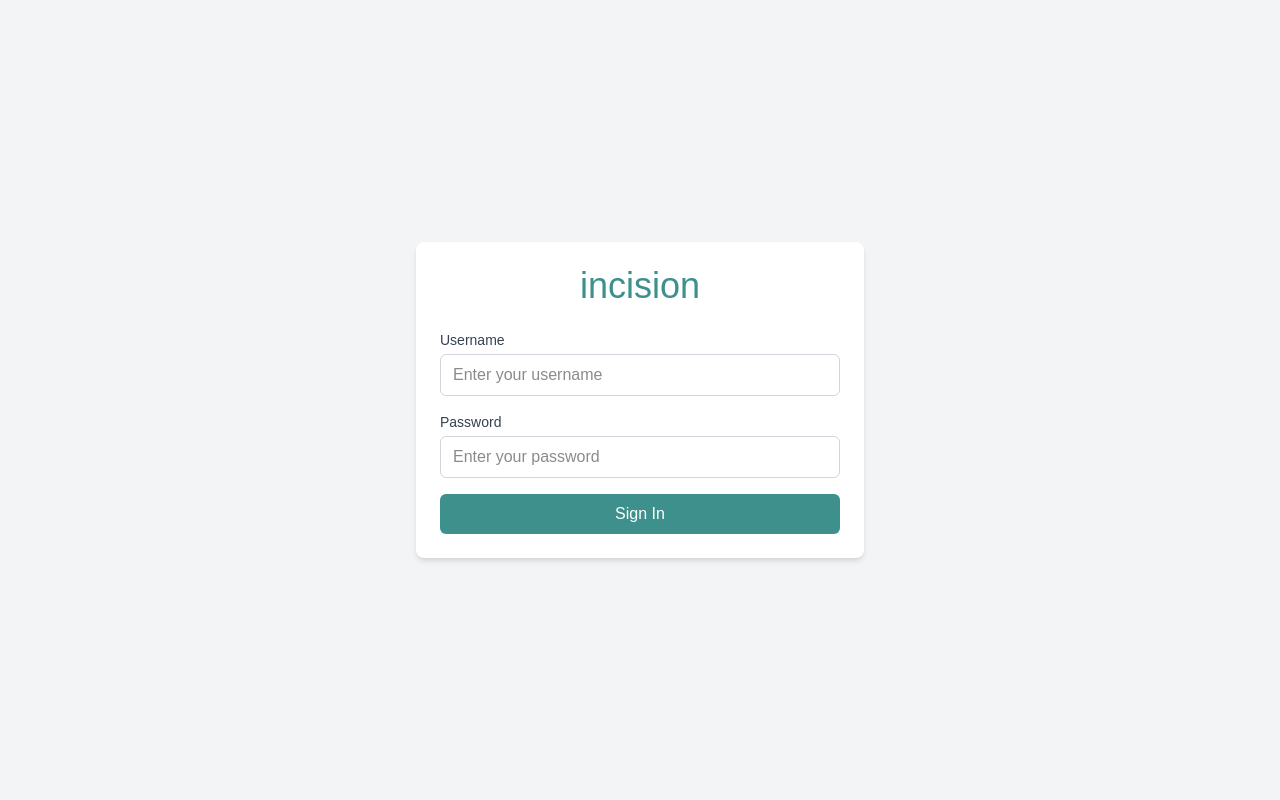
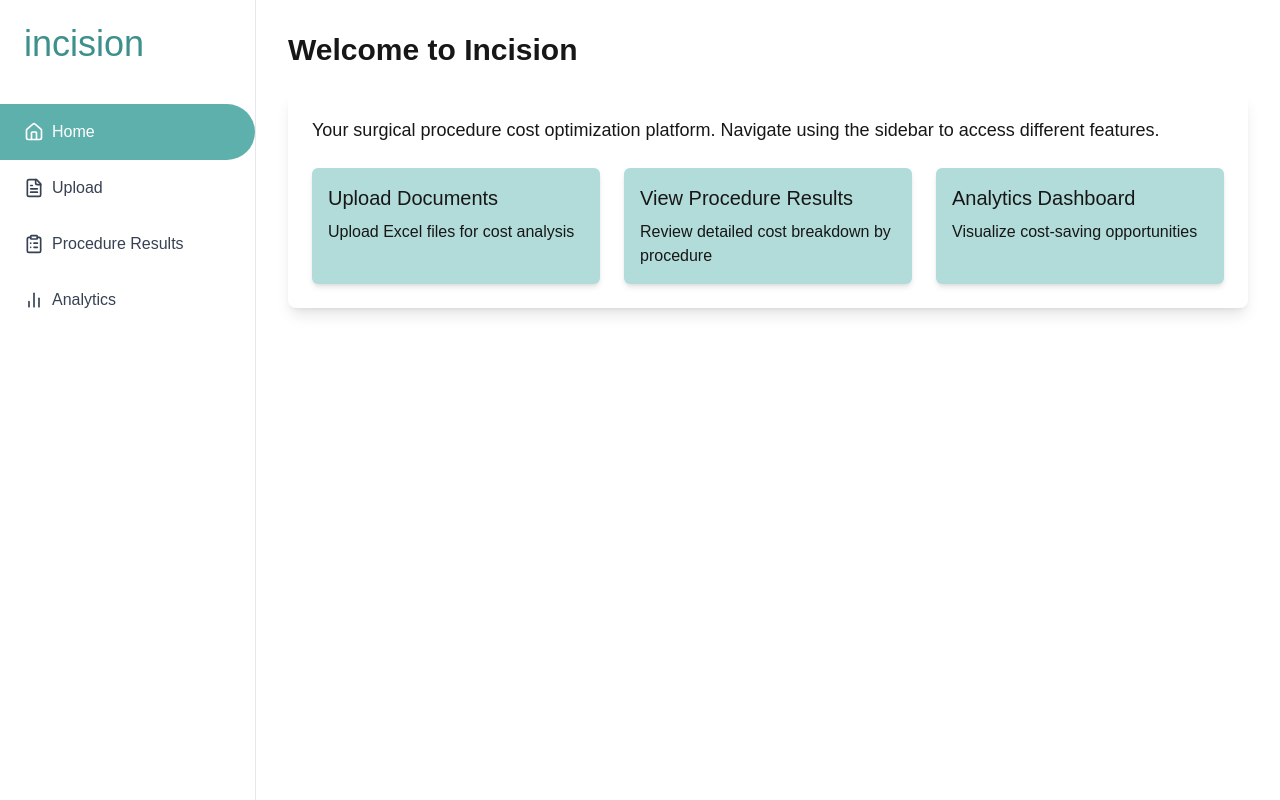
Before and after one commit to Anthony-Shoshi/incision-frontend, a Next.js app: page / in a window 1280 px wide. Built offline with nearby package versions, Linux system fonts and the light colour scheme; no server answers.

Commit message:
removed login

```diff
--- a/src/app/document/page.tsx
+++ b/src/app/document/page.tsx
@@ -26,20 +26,10 @@ const DocumentPage = () => {
     const formData = new FormData();
     formData.append("file", file);
 
-    const token = localStorage.getItem("authToken");
-
-    if (!token) {
-      toast.error("Authentication token missing. Please log in again.");
-      return;
-    }
-
     try {
       setUploading(true);
       const response = await fetch(`${API_BASE_URL}/upload-dataset`, {
         method: "POST",
-        headers: {
-          Authorization: `Bearer ${token}`,
-        },
         body: formData,
       });
 
--- a/src/app/home/page.tsx
+++ /dev/null
@@ -1,32 +0,0 @@
-const HomePage = () => {
-  return (
-    <div className="p-8">
-      <h1 className="text-3xl font-bold mb-6">Welcome to Incision</h1>
-
-      <div className="bg-white p-6 rounded-lg shadow-lg">
-        <p className="text-lg">
-          Your surgical procedure cost optimization platform. Navigate using the sidebar to access different features.
-        </p>
-
-        <div className="mt-6 grid grid-cols-1 md:grid-cols-3 gap-6">
-          <div className="bg-[var(--color-primary-light)] p-4 rounded-md shadow-md">
-            <h3 className="font-medium text-xl font-bold mb-2">Upload Documents</h3>
-            <p>Upload Excel files for cost analysis</p>
-          </div>
-
-          <div className="bg-[var(--color-primary-light)] p-4 rounded-md shadow-md">
-            <h3 className="font-medium text-xl font-bold mb-2">View Procedure Results</h3>
-            <p>Review detailed cost breakdown by procedure</p>
-          </div>
-
-          <div className="bg-[var(--color-primary-light)] p-4 rounded-md shadow-md">
-            <h3 className="font-medium text-xl font-bold mb-2">Analytics Dashboard</h3>
-            <p>Visualize cost-saving opportunities</p>
-          </div>
-        </div>
-      </div>
-    </div>
-  );
-};
-
-export default HomePage;
--- a/src/app/layout.tsx
+++ b/src/app/layout.tsx
@@ -6,13 +6,9 @@ import Sidebar from "@/components/Sidebar";
 import { Toaster } from "react-hot-toast";
 
 export default function RootLayout({ children }: { children: ReactNode }) {
-  const [isAuthenticated, setIsAuthenticated] = useState(false);
   const [mounted, setMounted] = useState(false);
 
   useEffect(() => {
-    // This runs only on the client
-    const authToken = localStorage.getItem("authToken");
-    setIsAuthenticated(!!authToken);
     setMounted(true);
   }, []);
 
@@ -22,7 +18,7 @@ export default function RootLayout({ children }: { children: ReactNode }) {
         <Toaster />
         {mounted ? (
           <div className="flex min-h-screen">
-            {isAuthenticated && <Sidebar />}
+            <Sidebar />
             <main className="flex-1">{children}</main>
           </div>
         ) : null}
--- a/src/app/page.tsx
+++ b/src/app/page.tsx
@@ -1,107 +1,32 @@
-'use client';
+const HomePage = () => {
+  return (
+    <div className="p-8">
+      <h1 className="text-3xl font-bold mb-6">Welcome to Incision</h1>
 
-import { useState } from 'react';
+      <div className="bg-white p-6 rounded-lg shadow-lg">
+        <p className="text-lg">
+          Your surgical procedure cost optimization platform. Navigate using the sidebar to access different features.
+        </p>
 
-export default function LoginPage() {
-  const [email, setEmail] = useState('');
-  const [password, setPassword] = useState('');
-  const [error, setError] = useState('');
-  const API_BASE_URL = process.env.NEXT_PUBLIC_API_BASE_URL;
-
-  const handleSubmit = async (e: React.FormEvent) => {
-    e.preventDefault();
-    setError('');
-
-    if (!email || !password) {
-      setError('Please fill in all fields');
-      return;
-    }
-
-    try {
-      const res = await fetch(`${API_BASE_URL}/auth/login`, {
-        method: 'POST',
-        headers: {
-          'Content-Type': 'application/json',
-        },
-        body: JSON.stringify({
-          username: email,
-          password: password,
-        }),
-      });
-
-      const data = await res.json();
-
-      if (res.ok && data.access_token) {
-        // Set token as cookie for client-side access
-        localStorage.setItem("authToken", data.access_token);
-        window.location.href = "/home";
-      } else {
-        setError(data.error || 'Invalid login credentials');
-      }
-    } catch (err) {
-      console.error(err);
-      setError('An error occurred. Please try again.');
-    }
-  };
-
-  return (
-    <div className="min-h-screen flex items-center justify-center bg-gray-100">
-      <div className="bg-white p-6 rounded-lg shadow-md w-full max-w-md">
-        <h1 className="text-4xl font-medium text-[var(--color-primary-dark)] text-center mb-6">
-          incision
-        </h1>
-
-        {error && (
-          <div className="mb-4 text-red-500 text-sm text-center">
-            {error}
-          </div>
-        )}
-
-        <form onSubmit={handleSubmit} className="space-y-4">
-          <div>
-            <label htmlFor="email" className="block text-sm font-medium text-gray-700">
-              Username
-            </label>
-            <input
-              type="text"
-              id="email"
-              value={email}
-              onChange={(e) => setEmail(e.target.value)}
-              className="mt-1 w-full px-3 py-2 border border-gray-300 rounded-md focus:outline-none focus:ring-2 focus:ring-[var(--color-primary-dark)]"
-              placeholder="Enter your username"
-              required
-            />
+        <div className="mt-6 grid grid-cols-1 md:grid-cols-3 gap-6">
+          <div className="bg-[var(--color-primary-light)] p-4 rounded-md shadow-md">
+            <h3 className="font-medium text-xl font-bold mb-2">Upload Documents</h3>
+            <p>Upload Excel files for cost analysis</p>
           </div>
 
-          <div>
-            <label htmlFor="password" className="block text-sm font-medium text-gray-700">
-              Password
-            </label>
-            <input
-              type="password"
-              id="password"
-              value={password}
-              onChange={(e) => setPassword(e.target.value)}
-              className="mt-1 w-full px-3 py-2 border border-gray-300 rounded-md focus:outline-none focus:ring-2 focus:ring-[var(--color-primary-dark)]"
-              placeholder="Enter your password"
-              required
-            />
+          <div className="bg-[var(--color-primary-light)] p-4 rounded-md shadow-md">
+            <h3 className="font-medium text-xl font-bold mb-2">View Procedure Results</h3>
+            <p>Review detailed cost breakdown by procedure</p>
           </div>
 
-          <button
-            type="submit"
-            className="w-full bg-[var(--color-primary-dark)] text-white py-2 rounded-md hover:bg-[color-mix(in srgb, var(--color-primary-dark), #000 10%)] transition-colors"
-          >
-            Sign In
-          </button>
-        </form>
+          <div className="bg-[var(--color-primary-light)] p-4 rounded-md shadow-md">
+            <h3 className="font-medium text-xl font-bold mb-2">Analytics Dashboard</h3>
+            <p>Visualize cost-saving opportunities</p>
+          </div>
+        </div>
       </div>
-
-      <style jsx>{`
-        :root {
-          --color-primary-dark: #1a2a44;
-        }
-      `}</style>
     </div>
   );
-}
+};
+
+export default HomePage;
--- a/src/components/Sidebar.tsx
+++ b/src/components/Sidebar.tsx
@@ -2,42 +2,35 @@
 
 import Link from 'next/link';
 import { usePathname } from 'next/navigation';
-import { Home, FileText, BarChart2, ClipboardList, LogOut } from 'lucide-react';
+import { Home, FileText, BarChart2, ClipboardList } from 'lucide-react';
 
 const Sidebar = () => {
   const pathname = usePathname();
 
   const navItems = [
-    { name: 'Home', path: '/home', icon: <Home className="mr-2" size={20} /> },
+    { name: 'Home', path: '/', icon: <Home className="mr-2" size={20} /> },
     { name: 'Upload', path: '/document', icon: <FileText className="mr-2" size={20} /> },
     { name: 'Procedure Results', path: '/procedure-results', icon: <ClipboardList className="mr-2" size={20} /> },
     { name: 'Analytics', path: '/analytics', icon: <BarChart2 className="mr-2" size={20} /> },
   ];
 
-  const handleLogout = () => {
-    localStorage.removeItem("authToken");
-    window.location.href = "/";
-  };
-
-
   return (
     <div className="w-64 min-h-screen bg-white border-r border-gray-200 flex flex-col justify-between">
       <div>
         <div className="p-6">
-          <h1 className="text-4xl font-mediu text-[var(--color-primary-dark)]">incision</h1>
+          <h1 className="text-4xl font-medium text-[var(--color-primary-dark)]">incision</h1>
         </div>
         <nav className="mt-4">
           {navItems.map((item) => {
             const isActive = pathname === item.path;
-
             return (
               <Link
                 key={item.name}
                 href={item.path}
                 className={`flex items-center px-6 py-4 transition-colors rounded-r-full font-medium ${isActive
-                    ? 'bg-[var(--color-primary)] text-white'
-                    : 'text-gray-700 hover:bg-gray-100'
-                  }`}
+                  ? 'bg-[var(--color-primary)] text-white'
+                  : 'text-gray-700 hover:bg-gray-100'
+                }`}
               >
                 {item.icon}
                 <span>{item.name}</span>
@@ -46,17 +39,6 @@ const Sidebar = () => {
           })}
         </nav>
       </div>
-
-      {/* Logout button at bottom */}
-      <div className="p-6 border-t border-gray-200">
-        <button
-          onClick={handleLogout}
-          className="flex items-center text-gray-700 hover:text-red-600 transition-colors"
-        >
-          <LogOut className="mr-2" size={20} />
-          <span>Logout</span>
-        </button>
-      </div>
     </div>
   );
 };
```
